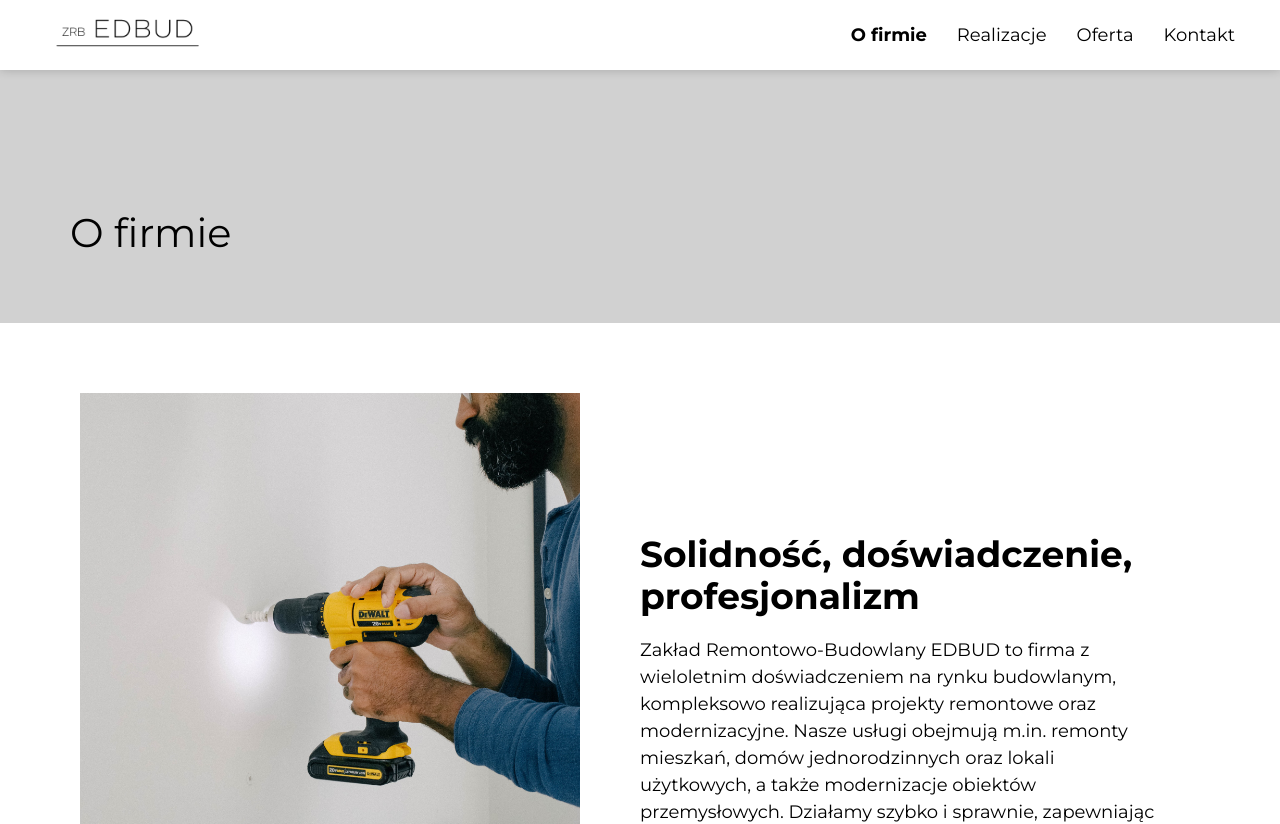
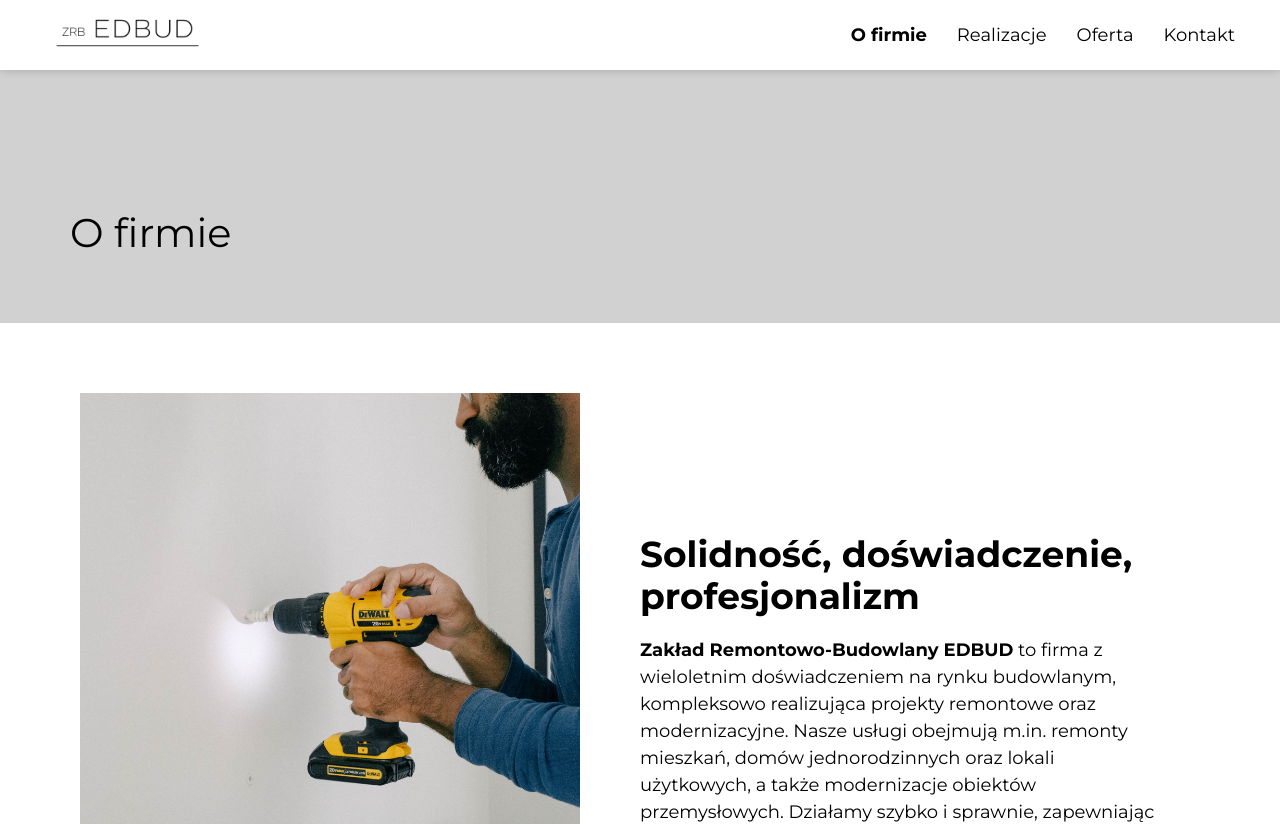
Before and after one commit to kingatos/apex-page-react, a React (Create React App) app: page /o-firmie in a window 1280 px wide. Shown: the top 824 px of the page. Built offline with nearby package versions, Linux system fonts and the light colour scheme.

Commit message:
added strong to the text

```diff
--- a/src/features/about/AboutPage.js
+++ b/src/features/about/AboutPage.js
@@ -24,7 +24,7 @@ const AboutPage = () => (
           <TextWrapper>
             <h2>Solidność, doświadczenie, profesjonalizm</h2>
             <p>
-              Zakład Remontowo-Budowlany EDBUD to firma z wieloletnim
+              <strong>Zakład Remontowo-Budowlany EDBUD</strong> to firma z wieloletnim
               doświadczeniem na rynku budowlanym, kompleksowo realizująca
               projekty remontowe oraz modernizacyjne. Nasze usługi obejmują
               m.in. remonty mieszkań, domów jednorodzinnych oraz lokali
```
